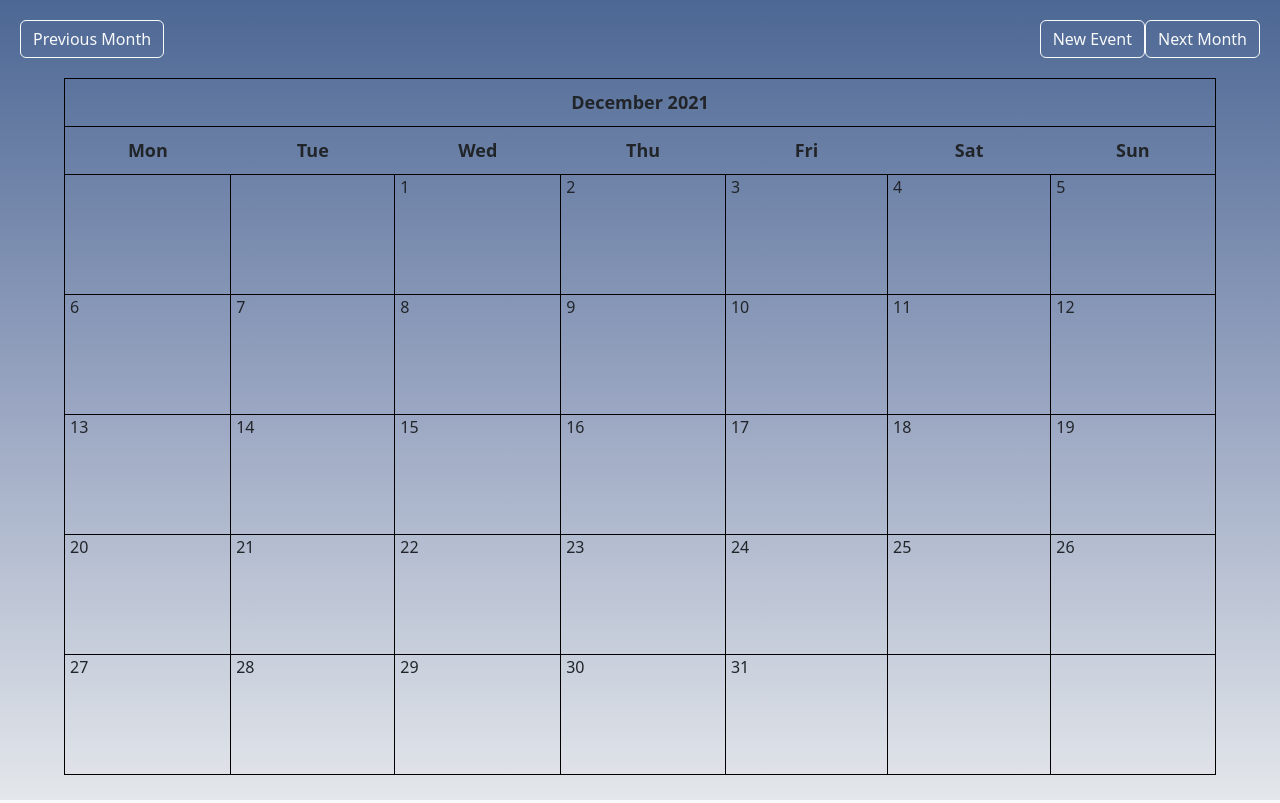
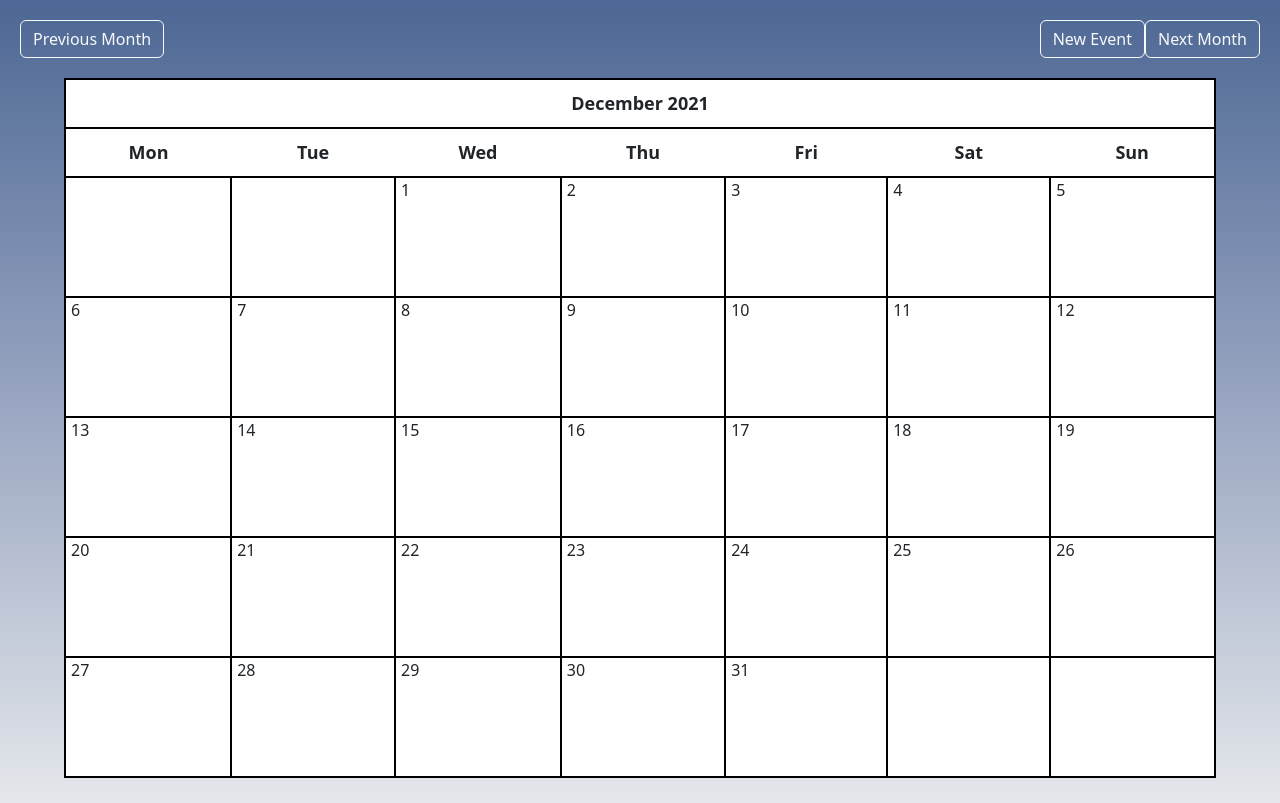
Before and after one commit to eliasposner/HoosNotes, a Django app: page /calendar/ in a window 1280 px wide. Shown: the part 56-859 px from the top of the page. Run offline with Django 3.2, Linux system fonts and the light colour scheme; the visitor is signed in with stand-in values (Sample User, id 1); data comes from the database, SQL or seed files in the repository; data that the repository does not hold is empty; some libraries are stand-ins or nearby versions.

Commit message:
Change calendar background color

```diff
--- a/scheduler/models.py
+++ b/scheduler/models.py
@@ -103,7 +103,7 @@ class Event(models.Model):
 	@property
 	def get_html_url(self):
 		url = reverse('event_edit', args=(self.id,))
-		return f'<a href="{url}" style="color:white;"> {self.title} </a>'
+		return f'<a href="{url}"> {self.title} </a>'
 
 	def __str__(self):
 		return self.title
--- a/scheduler/static/styles.css
+++ b/scheduler/static/styles.css
@@ -11,7 +11,9 @@ URLs: https://www.huiwenteo.com/normal/2018/07/24/django-calendar.html and https
 }
 
 .calendar tr, .calendar td {
-  border: 1px solid black;
+  border: 2px solid black;
+  #color: white;
+  background-color: white;
 }
 
 .calendar th {
@@ -24,6 +26,8 @@ URLs: https://www.huiwenteo.com/normal/2018/07/24/django-calendar.html and https
   width: 200px;
   height: 15vh;
   padding: 20px 0px 0px 5px;
+  background-color: white;
+  border:  2px solid black;
 }
 
 .month {
--- a/scheduler/utils.py
+++ b/scheduler/utils.py
@@ -20,7 +20,7 @@ class Calendar(HTMLCalendar):
 		events_per_day = events.filter(start_time__day=day, users=self.user_profile)
 		d = ''
 		for event in events_per_day:
-			d += f'<li style="color:white; font-weight:bold; font-size: 1vw;"> {event.get_html_url} </li>'
+			d += f'<li style="color:black; font-weight:bold; font-size: 1vw;"> {event.get_html_url} </li>'
 
 		if day != 0:
 			return f"<td><span class='date'>{day}</span><ul> {d} </ul></td>"
```
